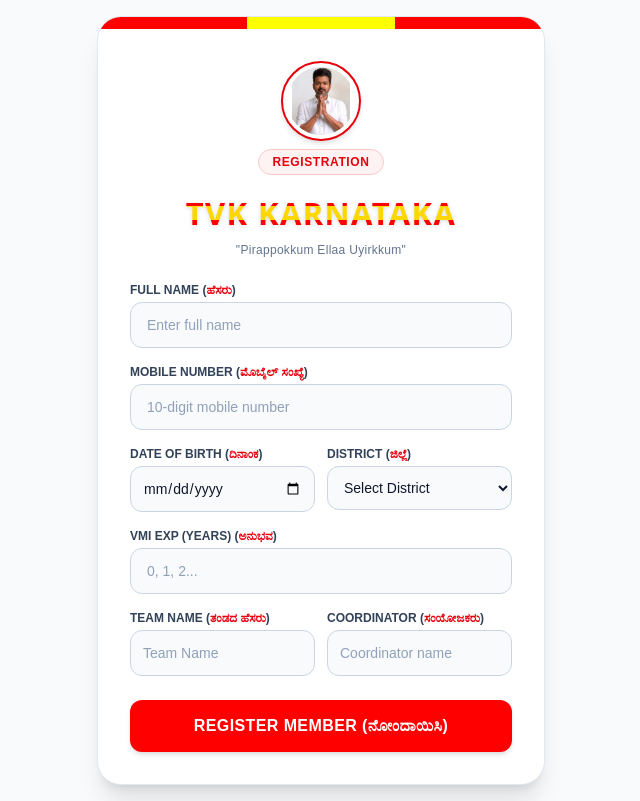
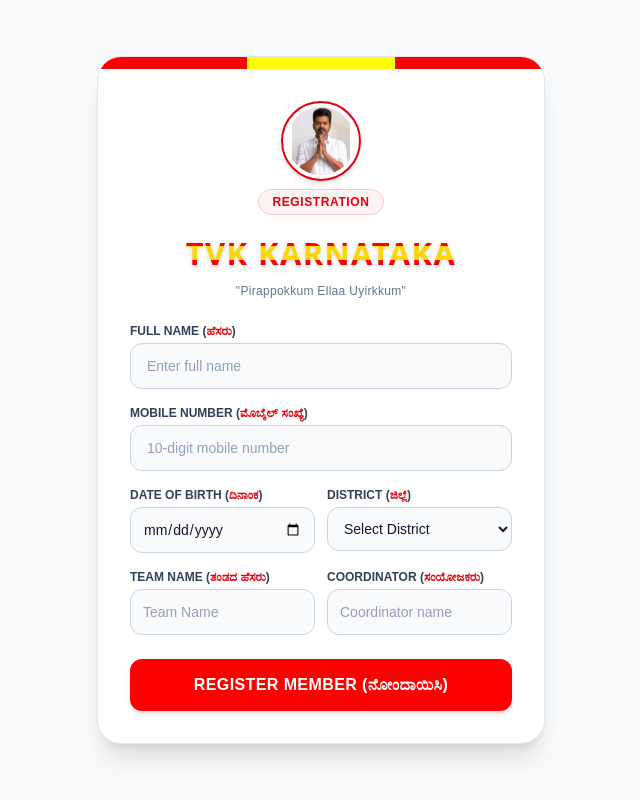
Before and after one commit to tvkkarnataka/karnataka-membership, a Next.js app: page / in a window 1280 px wide. Shown: the whole page, without its empty margins (319-959 px from the left). Built offline with nearby package versions, Linux system fonts and the light colour scheme.

Commit message:
Remove VMI experience field from form, PDF, and database route

```diff
--- a/app/page.tsx
+++ b/app/page.tsx
@@ -11,8 +11,7 @@
   AlertCircle,
   Download,
   Users,
-  UserCog,
-  Award
+  UserCog
 } from 'lucide-react';
 import jsPDF from 'jspdf';
 
@@ -37,7 +36,6 @@
   phone: string;
   dob: string;
   district: string;
-  vmiExperience: number;
   teamName: string;
   coordinator: string;
 }
@@ -52,7 +50,6 @@
   const [phone, setPhone] = useState('');
   const [dob, setDob] = useState('');
   const [district, setDistrict] = useState('');
-  const [vmiExperience, setVmiExperience] = useState('');
   const [teamName, setTeamName] = useState('');
   const [coordinator, setCoordinator] = useState('');
   const [registeredMember, setRegisteredMember] = useState<MemberData | null>(null);
@@ -70,7 +67,6 @@
     setPhone('');
     setDob('');
     setDistrict('');
-    setVmiExperience('');
     setTeamName('');
     setCoordinator('');
     setRegisteredMember(null);
@@ -102,7 +98,6 @@
           phone,
           dob,
           district,
-          vmiExperience: Number(vmiExperience) || 0,
           teamName,
           coordinator
         })
@@ -119,7 +114,6 @@
           phone: raw.phone || phone,
           dob: raw.dob || dob,
           district: raw.district || district,
-          vmiExperience: raw.vmi_experience ?? raw.vmiExperience ?? Number(vmiExperience) ?? 0,
           teamName: raw.team_name || raw.teamName || teamName || 'N/A',
           coordinator: raw.coordinator || coordinator || 'N/A',
         });
@@ -140,17 +134,17 @@
       const doc = new jsPDF({
         orientation: 'portrait',
         unit: 'mm',
-        format: [85, 155]
+        format: [85, 145]
       });
 
       // Card Background
       doc.setFillColor(255, 255, 255);
-      doc.roundedRect(3, 3, 79, 149, 4, 4, 'F');
+      doc.roundedRect(3, 3, 79, 139, 4, 4, 'F');
 
       // Card Border
       doc.setDrawColor(220, 38, 38);
       doc.setLineWidth(1);
-      doc.roundedRect(3, 3, 79, 149, 4, 4, 'D');
+      doc.roundedRect(3, 3, 79, 139, 4, 4, 'D');
 
       // Top Tri-Color Flag Stripe
       doc.setFillColor(220, 38, 38);
@@ -199,26 +193,25 @@
         doc.setTextColor(17, 24, 39);
         doc.text(value, 10, currentY + 4);
 
-        currentY += 11.5;
+        currentY += 12;
       };
 
       renderField('Full Name', registeredMember.fullName);
       renderField('Mobile Number', `+91 ${registeredMember.phone}`);
       renderField('Date of Birth', registeredMember.dob);
       renderField('District', registeredMember.district);
-      renderField('VMI Experience', `${registeredMember.vmiExperience} Year(s)`);
       renderField('Team Name', registeredMember.teamName);
       renderField('Coordinator', registeredMember.coordinator);
 
       // Card Footer
       doc.setDrawColor(243, 244, 246);
-      doc.line(8, 137, 77, 137);
+      doc.line(8, 127, 77, 127);
 
       doc.setFont('helvetica', 'normal');
       doc.setFontSize(6.5);
       doc.setTextColor(156, 163, 175);
-      doc.text('Official Membership Registry', 10, 143);
-      doc.text(new Date().toLocaleDateString('en-IN'), 75, 143, { align: 'right' });
+      doc.text('Official Membership Registry', 10, 133);
+      doc.text(new Date().toLocaleDateString('en-IN'), 75, 133, { align: 'right' });
 
       // Download PDF
       doc.save(`${registeredMember.membershipId}_Membership_Card.pdf`);
@@ -362,23 +355,6 @@
               </div>
             </div>
 
-            {/* VMI Experience */}
-            <div>
-              <label className="block text-xs font-bold uppercase text-slate-700 mb-1">
-                VMI Exp (Years) (<span className="text-red-600">ಅನುಭವ</span>)
-              </label>
-              <input
-                type="number"
-                required
-                min="0"
-                max="50"
-                value={vmiExperience}
-                onChange={(e) => setVmiExperience(e.target.value)}
-                className="w-full bg-slate-50 border border-slate-300 rounded-xl px-4 py-3 text-slate-900 placeholder:text-slate-400 focus:outline-none focus:ring-2 focus:ring-red-500 focus:bg-white text-sm transition"
-                placeholder="0, 1, 2..."
-              />
-            </div>
-
             {/* Team Name and Coordinator */}
             <div className="grid grid-cols-1 sm:grid-cols-2 gap-3">
               <div>
@@ -483,16 +459,6 @@
                 </div>
 
                 <div className="flex items-center gap-2.5 text-xs">
-                  <Award size={15} className="text-red-600 shrink-0" />
-                  <div>
-                    <span className="text-slate-400 text-[10px] block uppercase">
-                      VMI Experience (<span className="text-red-600">ಅನುಭವ</span>)
-                    </span>
-                    <span className="text-slate-800 font-medium">{registeredMember.vmiExperience} Year(s)</span>
-                  </div>
-                </div>
-
-                <div className="flex items-center gap-2.5 text-xs">
                   <Users size={15} className="text-red-600 shrink-0" />
                   <div>
                     <span className="text-slate-400 text-[10px] block uppercase">
@@ -529,7 +495,7 @@
               <button
                 type="button"
                 onClick={handleResetForm}
-                className="w-full bg-slate-100 hover:bg-slate-200 text-slate-700 font-bold py-3 px-4 rounded-xl transition duration-200 flex items-center justify-center gap-2 text-sm"
+                className="w-full bg-slate-100 hover:bg-slate-200 text-slate-700 font-bold py-3 px-4 rounded-xl transition duration-200 flex items-center justify-center gap-2 text-sm cursor-pointer"
               >
                 <RefreshCw size={16} />
                 Register Another Member (ಮತ್ತೊಂದು ನೋಂದಣಿ)
```
